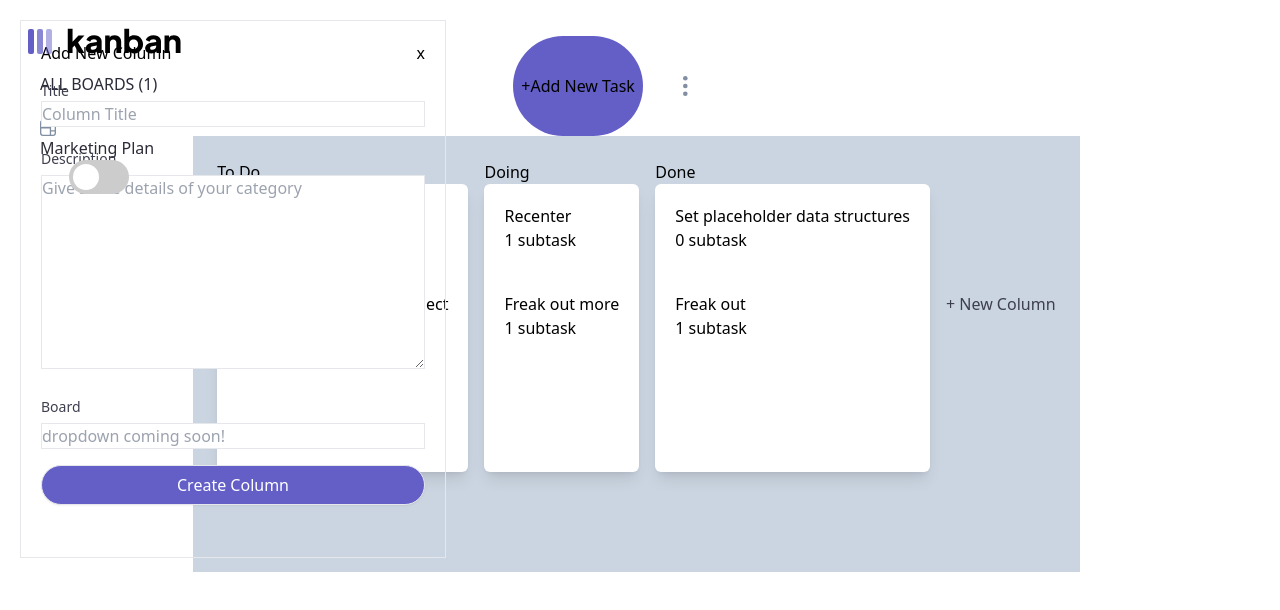
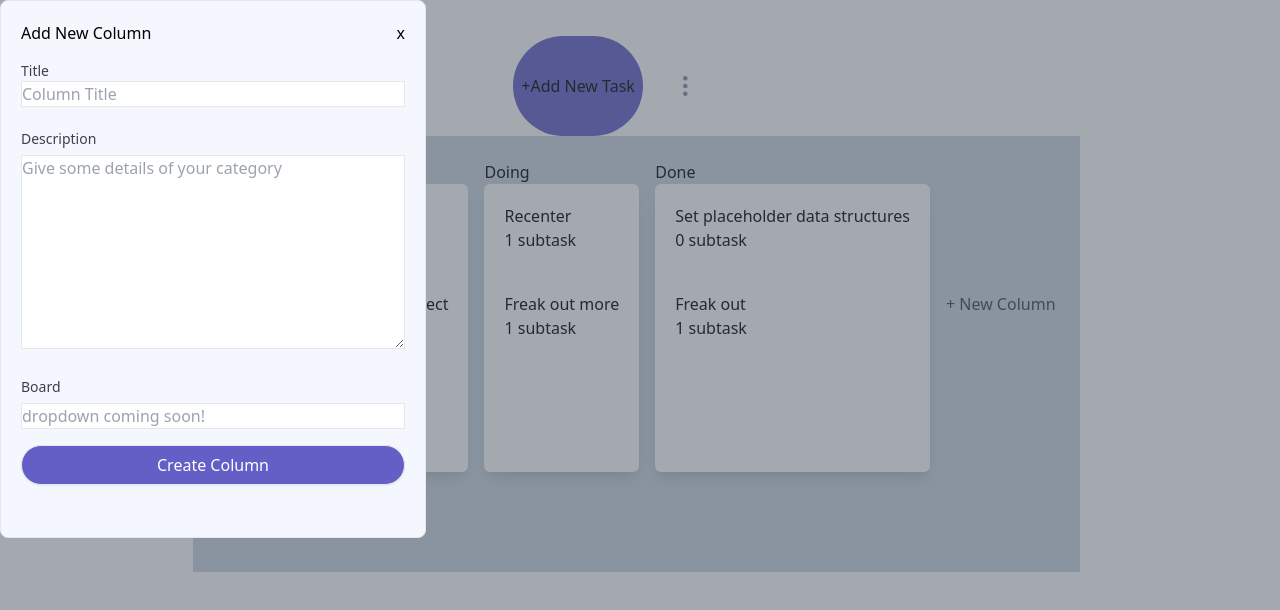
Before and after one commit to christian-faber/dev-island-kanban, a React (Create React App) app: page / in a window 1280 px wide. Both pictures are taken after a click on the button "+ New Column". Shown: the top 610 px of the page. Built offline with nearby package versions, Linux system fonts and the light colour scheme; a web font is replaced by a local one.

Commit message:
working on other modals

```diff
--- a/package.json
+++ b/package.json
@@ -7,6 +7,7 @@
     "@testing-library/jest-dom": "^5.16.5",
     "@testing-library/react": "^13.4.0",
     "@testing-library/user-event": "^14.4.3",
+    "clsx": "^1.2.1",
     "react": "^18.2.0",
     "react-beautiful-dnd": "^13.1.1",
     "react-dom": "^18.2.0",
--- a/src/App.js
+++ b/src/App.js
@@ -9,15 +9,11 @@ import { Top } from "./components/Top";
 import "./index.css";
 import { Title } from "./components/Title";
 export const App = () => {
-  const { taskOpen, infoOpen, columnOpen } = useSelector(
-    (store) => store.modal
-  );
-
   return (
-    <div className="p-5 h-full w-full flex flex-row font-sans">
-      {taskOpen && <AddTaskModal />}
-      {columnOpen && <AddColumnModal />}
-      {infoOpen && <TaskInfoModal />}
+    <div className="p-5 h-full w-full flex flex-row font-sans ">
+      <AddTaskModal />
+      <AddColumnModal />
+      <TaskInfoModal />
       <div className="p-2 position absolute">
         <Title />
       </div>
--- a/src/components/Modals/AddColumnModal.js
+++ b/src/components/Modals/AddColumnModal.js
@@ -1,9 +1,11 @@
-import { useDispatch } from "react-redux";
+import { useSelector, useDispatch } from "react-redux";
+import clsx from "clsx";
 import { addColumn } from "../../features/columnSlice";
 import { closeColumnModal } from "../../features/modalSlice";
 
 export const AddColumnModal = () => {
   const dispatch = useDispatch();
+  const modalIsOpen = useSelector((state) => state.modal.columnOpen);
   const handleSubmit = (evt) => {
     evt.preventDefault();
     const value = evt.target.elements.newColumn.value;
@@ -14,7 +16,13 @@ export const AddColumnModal = () => {
     evt.target.elements.newColumn.value = "";
   };
   return (
-    <div className="border bg-#FF9898 p-5 absolute m-auto">
+    <div
+      className={clsx(
+        { fixed: modalIsOpen, hidden: !modalIsOpen },
+        "inset-0 bg-gray-600 bg-opacity-50 overflow-y-auto h-full w-full z-10"
+      )}
+    >
+      <div className="border bg-almost-white p-5 absolute m-auto z-50 rounded-lg">
         <div className="flex justify-between text-black w-96">
           <h2>Add New Column</h2>
           <button onClick={() => dispatch(closeColumnModal())}>x</button>
@@ -57,5 +65,6 @@ export const AddColumnModal = () => {
           </div>
         </form>
       </div>
+    </div>
   );
 };
--- a/src/components/Modals/AddTaskModal.js
+++ b/src/components/Modals/AddTaskModal.js
@@ -1,9 +1,11 @@
-import { useDispatch } from "react-redux";
+import { useDispatch, useSelector } from "react-redux";
 import { closeTaskModal } from "../../features/modalSlice";
 import { handleAddTask } from "../../features/taskSlice";
+import clsx from "clsx";
 
 export const AddTaskModal = () => {
   const dispatch = useDispatch();
+  const modalIsOpen = useSelector((state) => state.modal.taskOpen);
   const handleSubmit = (evt) => {
     evt.preventDefault();
     const value = evt.target.elements.newTask.value;
@@ -13,21 +15,27 @@ export const AddTaskModal = () => {
 
     evt.target.elements.newTask.value = "";
   };
-  <div>
-    <div className="">
+  <div
+    className={clsx(
+      { fixed: modalIsOpen, hidden: !modalIsOpen },
+      "inset-0 bg-gray-600 bg-opacity-50 overflow-y-auto h-full w-full z-10"
+    )}
+  >
+    <div className="border bg-almost-white p-5 absolute m-auto z-50 rounded-lg">
+      <div className="flex justify-between text-black w-96">
         <h2>Add New Task</h2>
         <button onClick={() => dispatch(closeTaskModal())}>X</button>
       </div>
       <form on onSubmit={handleSubmit}>
-      <div>
-        <p>title</p>
-        <input name="newTask"></input>
+        <div className="my-4">
+          <p className="text-light-gray text-sm">title</p>
+          <input name="newTask" className="border w-96"></input>
         </div>
         <div>
           <p>Description</p>
-        <input name="newDescription"></input>
+          <input name="newDescription" className="border w-96"></input>
         </div>
-      <div>
+        <div className="my-4">
           <p>subtasks</p>
           <span>
             <input></input>
@@ -39,7 +47,7 @@ export const AddTaskModal = () => {
           </span>
           <button>+ Add New Subtask</button>
         </div>
-      <div>
+        <div className="my-4">
           <span>
             <p>Status</p>
             {/* dropdown in fragment below! */}
@@ -48,6 +56,6 @@ export const AddTaskModal = () => {
           <button type="submit">Create Task</button>
         </div>
       </form>
-    ;
+    </div>
   </div>;
 };
--- a/src/components/Modals/TaskInfoModal.js
+++ b/src/components/Modals/TaskInfoModal.js
@@ -1,18 +1,25 @@
 import initialdata from "../../data/initial-data";
 import { SubtaskList } from "../SubtaskList";
-import { useDispatch } from "react-redux";
+import { useDispatch, useSelector } from "react-redux";
 import { closeInfoModal } from "../../features/modalSlice";
+// import { handleEditTask } from "../../features/taskSlice";
+import clsx from "clsx";
 
 export const TaskInfoModal = () => {
-  // TODO: replace with the slice data
   const data = initialdata;
-  const length = data.tasks.subtasks.length;
+  const length = data.subtasks.length;
   const { dispatch } = useDispatch();
-
+  const modalIsOpen = useSelector((state) => state.modal.infoOpen);
   return (
+    <div
+      className={clsx(
+        { fixed: modalIsOpen, hidden: !modalIsOpen },
+        "inset-0 bg-gray-600 bg-opacity-50 overflow-y-auto h-full w-full z-10"
+      )}
+    >
+      <div className="w-70 h-70">
         <div>
-      <div>
-        <h1>{data.tasks.title}</h1>
+          <h1>{data.title}</h1>
           <button
             onClick={() => {
               dispatch(closeInfoModal());
@@ -21,7 +28,7 @@ export const TaskInfoModal = () => {
             X
           </button>
         </div>
-      <p>{data.tasks.description}</p>
+        <p>{data.description}</p>
         <div>
           <p>
             Subtasks ({length} {length < 2 ? "subtask" : "subtasks"})
@@ -35,5 +42,6 @@ export const TaskInfoModal = () => {
           <></>
         </div>
       </div>
+    </div>
   );
 };
--- a/tailwind.config.js
+++ b/tailwind.config.js
@@ -13,10 +13,14 @@ module.exports = {
         "purple-btn": "#635FC7",
         "hover-purple": "#A8A4FF",
         "dark-gray": "#20212C",
-        "middle-gray": "#2B2C37",
+        "darker-gray": "#2B2C37",
         "light-gray": "#3E3F4E",
         "danger-btn": "#EA5555",
         "danger-hover": "#FF9898",
+        "dark-blue": "#000112",
+        "medium-gray": "#828FA3",
+        "light-blue": "#E4EBFA",
+        "almost-white": "#F4F7FD",
       },
     },
   },
```
Also changed, not shown: 1 other file (tests, documents, lock files or other folders). Lines whose indentation alone changed are shown as unchanged.
